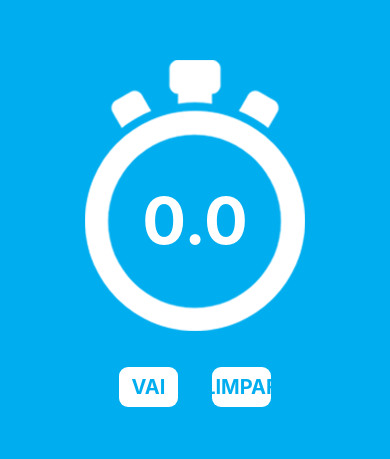
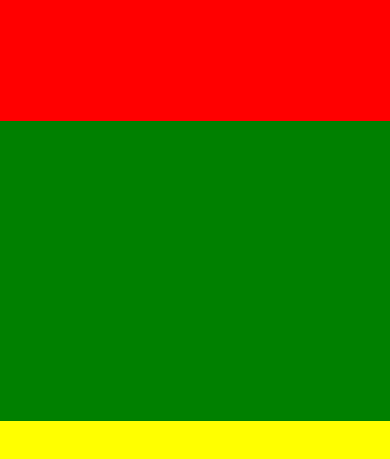
Before and after one commit to HeroRickyGAMES/MeuPrimeiroProjetoemReactNative, a React Native app: screen / in a window 390 px wide. Shown: the part 179-638 px from the top of the page. Built offline with nearby package versions, Linux system fonts and the light colour scheme.

Commit message:
ScrollView

```diff
--- a/App.js
+++ b/App.js
@@ -2,86 +2,21 @@
 //Programado por HeroRickyGames no curso de React Native do professor Matheus Fraga
 
 import React, { Component } from "react";
-import {View, Text, StyleSheet, Image, TouchableOpacity} from 'react-native';
+import {View, Text, StyleSheet, ScrollView} from 'react-native';
 
 class App extends Component{
-
-
-  constructor(props){
-    super(props);
-    this.state = {
-      numero: 0,
-      botao: 'VAI',
-      ultimo: null
-    };
-
-
-    //Variavel do timer do relogio
-    this.timer = null;
-
-    this.vai = this.vai.bind(this);
-    this.limpar = this.limpar.bind(this);
-
-  }
-
-  vai(){
-
-      if(this.timer != null){
-        clearInterval(this.timer);
-        this.timer = null;
-
-        this.setState({botao: 'VAI'});
-      }else{
-        this.timer = setInterval(()=>{
-          this.setState({numero: this.state.numero + 0.1})
-      }, 100);
-
-      this.setState({botao: 'PAUSAR'});
-
-      }
-  }
-
-  limpar(){
-    if(this.timer != null){
-      clearInterval(this.timer);
-      this.timer = null;
-    }
-    this.setState({
-      ultimo: this.state.numero,
-      numero: 0,
-      botao: 'VAI'
-    })
-  }
 
   render(){
     return(
       <View style={styles.container}>
+          <ScrollView>
+          <View style={styles.box1}></View>
+          <View style={styles.box2}></View>
+          <View style={styles.box3}></View>
+          <View style={styles.box4}></View>
+          </ScrollView>
+      </View>
 
-        <Image
-        source={require('./src/cronometro.png')}
-        style={styles.cronometro}
-        />
-
-        <Text style={styles.timer}> {this.state.numero.toFixed(1)} </Text>
-
-        <View style={styles.btnArea}>
-
-          <TouchableOpacity style={styles.btn} onPress={this.vai}>
-            <Text style={styles.btnTexto}> {this.state.botao} </Text>
-          </TouchableOpacity>
-
-          <TouchableOpacity style={styles.btn} onPress={this.limpar}>
-            <Text style={styles.btnTexto}>LIMPAR</Text>
-          </TouchableOpacity>
-        </View>
-
-        <View style={styles.areaUltima}>
-        <Text style={styles.textoCorrida}>
-          {this.state.ultimo > 0 ? 'Ultimo tempo: ' + this.state.ultimo.toFixed(1) + 's' : ''}
-        </Text>
-        </View>
-
-      </View>
     );
   }
 }
@@ -89,42 +24,22 @@
 const styles = StyleSheet.create({
     container:{
       flex: 1,
-      alignItems: 'center',
-      justifyContent: 'center',
-      backgroundColor: '#00aeef'
     },
-    timer:{
-      marginTop: -155,
-      color: '#fff',
-      fontSize: 65,
-      fontWeight: 'bold'
+    box1:{
+      backgroundColor: 'red',
+      height: 300,
     },
-    btnArea:{
-      flexDirection: 'row',
-      marginTop: 90,
-      height: 40
+    box2:{
+      backgroundColor: 'green',
+      height: 300,
     },
-    btn:{
-      flex:1,
-      justifyContent: 'center',
-      alignItems: 'center',
-      backgroundColor: '#fff',
-      height: 40,
-      margin: 17,
-      borderRadius: 9
+    box3:{
+      backgroundColor: 'yellow',
+      height: 300,
     },
-    btnTexto:{
-      fontSize: 20,
-      fontWeight: 'bold',
-      color: '#00aeef'
-    },
-    areaUltima:{
-      marginTop: 40,
-    },
-    textoCorrida:{
-      fontSize: 25,
-      fontStyle: 'italic',
-      color: '#fff'
+    box4:{
+      backgroundColor: 'blue',
+      height: 300,
     }
 });
 
--- a/app.json
+++ b/app.json
@@ -1,4 +1,4 @@
 {
-  "name": "meuApp",
-  "displayName": "meuApp"
+  "name": "meuprimeiroApp",
+  "displayName": "meuprimeiroApp"
 }
--- a/package.json
+++ b/package.json
@@ -1,5 +1,5 @@
 {
-  "name": "meuapp",
+  "name": "meuprimeiroApp",
   "version": "0.0.1",
   "private": true,
   "scripts": {
```
Also changed, not shown: src/cronometro.png (deleted), 28 other files (tests, documents, lock files or other folders).
